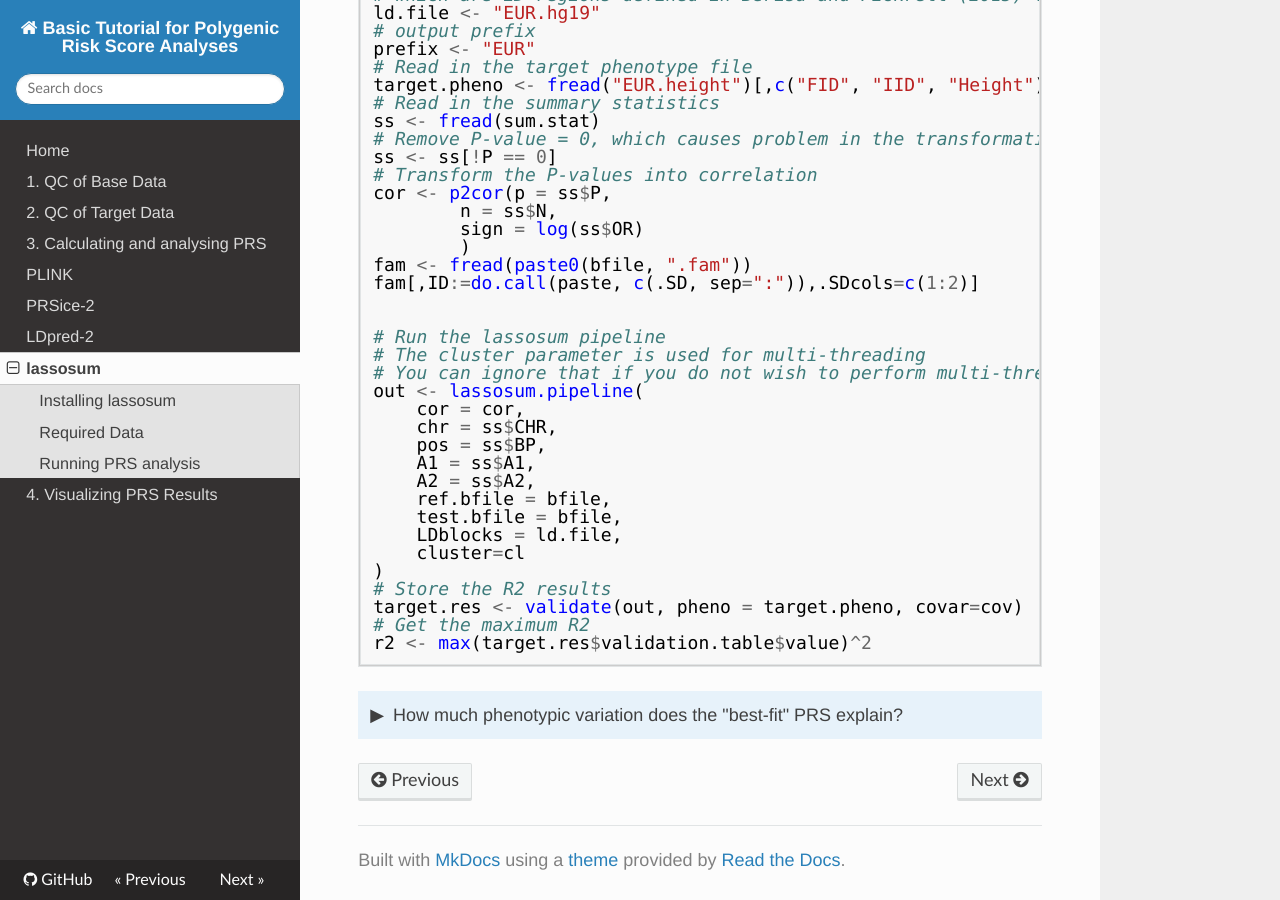
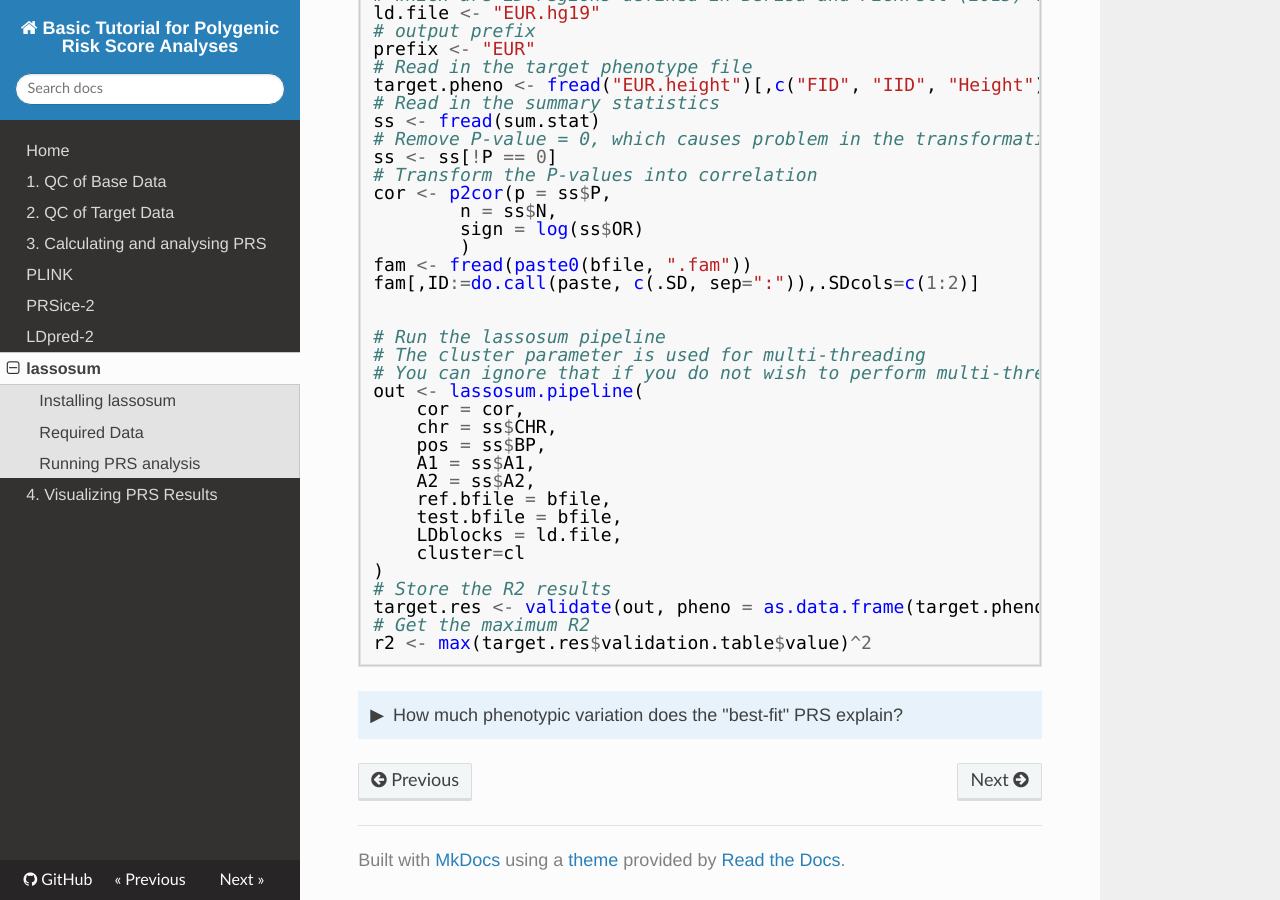
Before and after one commit to choishingwan/PRS-Tutorial, an MkDocs documentation site: the page built from docs/lassosum.md, in a window 1280 px wide and 900 px high, scrolled down 1650 px. Built offline with MkDocs 1.6.1, drawn with Linux system fonts in a browser that asks for light colours.

Commit message:
[Update] Convert object to data.frame to avoid lassosum error

````diff
--- a/docs/lassosum.md
+++ b/docs/lassosum.md
@@ -93,7 +93,7 @@
     cluster=cl
 )
 # Store the R2 results
-target.res <- validate(out, pheno = target.pheno, covar=cov)
+target.res <- validate(out, pheno = as.data.frame(target.pheno), covar=as.data.frame(cov))
 # Get the maximum R2
 r2 <- max(target.res$validation.table$value)^2
 ```
````
